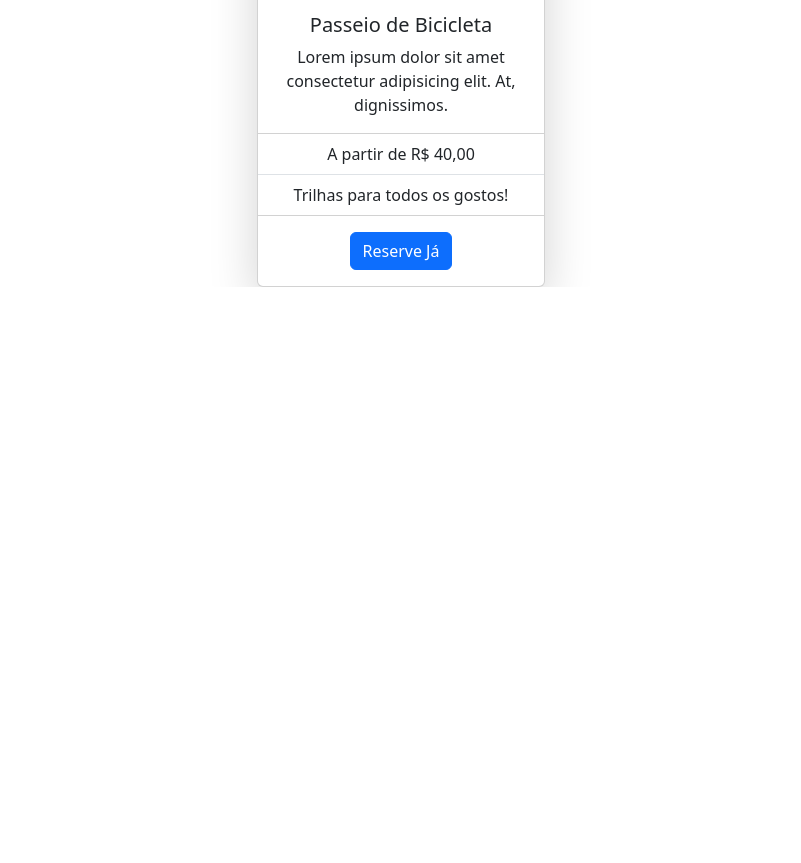
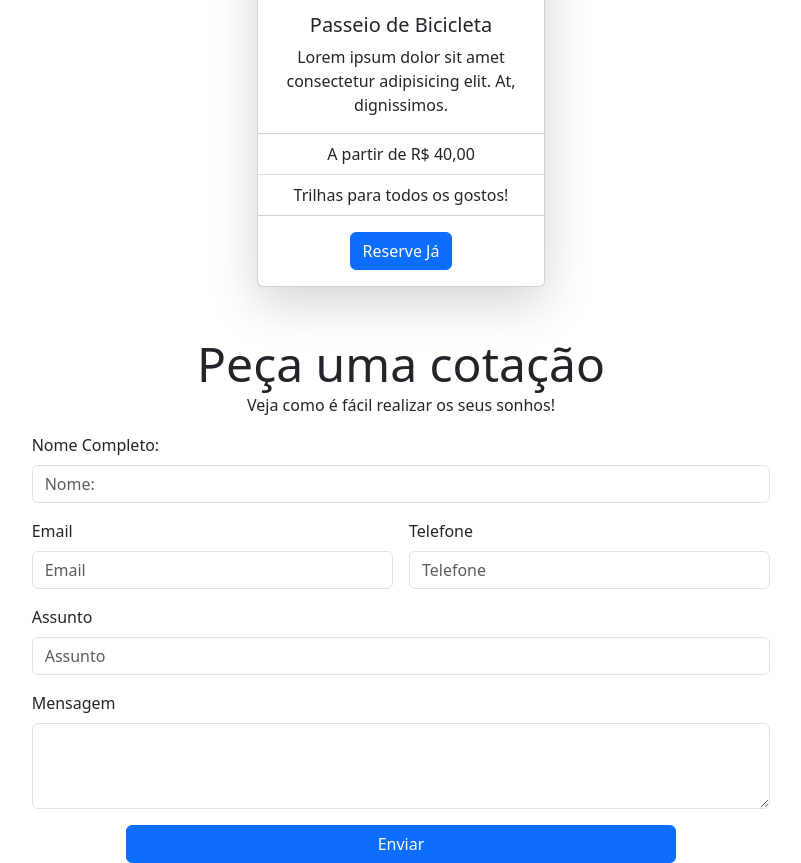
Before and after one commit to gumartx/Projeto-Agencia-Viagens, a plain HTML site: page index.html in a window 1280 px wide. Shown: the part 2896-3759 px from the top of the page, without its empty margins (239-1040 px from the left). Before the commit the page ends 3183 px from the top, so only its background shows below. Drawn offline with nearby package versions, Linux system fonts and the light colour scheme.

Commit message:
closes #10 - form contato

```diff
--- a/index.html
+++ b/index.html
@@ -14,6 +14,7 @@
 
 <body>
 
+    <!-- NavBar -->
     <nav class="navbar navbar-expand-lg bg-primary navbar-dark">
         <div class="container-fluid">
 
@@ -48,6 +49,7 @@
         </div>
     </nav>
 
+    <!-- Carousel -->
     <div class="container mt-1 d-none d-lg-block">
         <div id="carouselExampleCaptions" class="carousel slide">
             <div class="carousel-indicators">
@@ -94,6 +96,7 @@
         </div>
     </div>
 
+    <!-- Roteiros -->
     <div class="container mt-5 text-center">
         <div class="row">
             <div class="col">
@@ -291,6 +294,7 @@
 
     </div>
 
+    <!-- Passeios -->
     <div class="container text-center">
         <div class="row mt-4 mb-3">
             <div class="col-12">
@@ -367,6 +371,50 @@
         </div>
     </div>
 
+    <!-- Formulario -->
+    <div class="container">
+        <div class="row text-center mt-5 mb-3">
+            <div class="col-12">
+                <div class="display-5">
+                    Peça uma cotação
+                </div>
+                Veja como é fácil realizar os seus sonhos!
+            </div>
+        </div>
+
+        <form class="row g-3">
+            <div class="col-8 offset-2">
+                <label for="inputName" class="form-label">Nome Completo:</label>
+                <input type="text" class="form-control" id="inputName" placeholder="Nome:">
+            </div>
+
+            <div class="col-8 offset-2 col-lg-4">
+                <label for="inputEmail" class="form-label">Email</label>
+                <input type="email" class="form-control" id="inputEmail" placeholder="Email">
+            </div>
+            <div class="col-8 offset-2 col-lg-4 offset-lg-0">
+                <label for="inputTelephone" class="form-label">Telefone</label>
+                <input type="text" class="form-control" id="inputTelephone" placeholder="Telefone">
+            </div>
+
+            <div class="col-8 offset-2">
+                <label for="inputAbout" class="form-label">Assunto</label>
+                <input type="text" class="form-control" id="inputAbout" placeholder="Assunto">
+            </div>
+
+            <div class="col-8 offset-2">
+                <label for="inputMessage" class="form-label">Mensagem</label>
+                <textarea class="form-control" id="inputMessage" rows="3"></textarea>
+            </div>
+
+            <div class="d-grid col-6 mx-auto">
+                <a href="#" class="btn btn-primary">Enviar</a>
+            </div>
+        </form>
+
+
+    </div>
+
     <script src="https://cdn.jsdelivr.net/npm/bootstrap@5.3.3/dist/js/bootstrap.bundle.min.js"
         integrity="sha384-YvpcrYf0tY3lHB60NNkmXc5s9fDVZLESaAA55NDzOxhy9GkcIdslK1eN7N6jIeHz"
         crossorigin="anonymous"></script>
```
